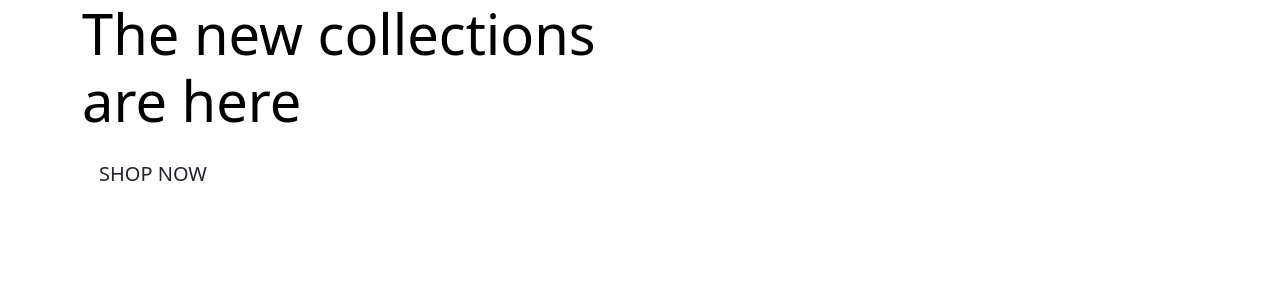
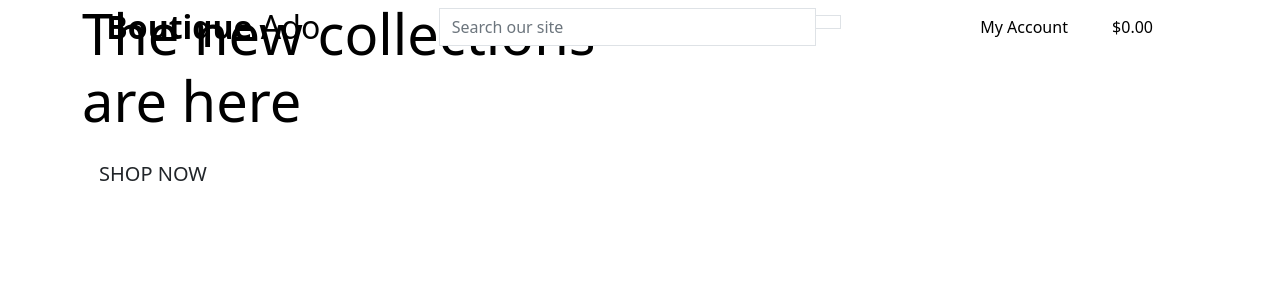
Before and after one commit to theodorCodes/shop-ado-tutorial, a Django app: page / in a window 1280 px wide. Shown: the top 300 px of the page. Run offline with Django 3.2, Linux system fonts and the light colour scheme.

Commit message:
Added header in base.html

```diff
--- a/templates/base.html
+++ b/templates/base.html
@@ -45,7 +45,81 @@
 </head>
 
 <body>
-  <header class="container-fluid fixed-top"></header>
+  <!-- Navigation -->
+  <header class="container-fluid fixed-top">
+    <div class="row">
+      <!-- Logo -->
+      <div class="col-12 col-lg-4 my-auto py-1 py-lg-0 text-center text-lg-left">
+        <a href="{% url 'home' %}" class="nav-link main-logo-link">
+          <h2 class="logo-font text-black my-0"><strong>Boutique</strong> Ado</h2>
+        </a>
+      </div>
+      <!-- Search form -->
+      <div class="col-12 col-lg-4 my-auto py-1 py-lg-0">
+        <form method="GET" action="">
+          <div class="input-group w-100">
+            <input class="form-control border border-black rounded-0" type="text" name="q"
+              placeholder="Search our site">
+            <div class="input-group-append">
+              <button class="form-control btn btn-black border border-black rounded-0" type="submit">
+                <span class="icon">
+                  <i class="fas fa-search"></i>
+                </span>
+              </button>
+            </div>
+          </div>
+        </form>
+      </div>
+      <!-- Account -->
+      <div class="col-12 col-lg-4 my-auto py-1 py-lg-0">
+        <ul class="list-inline list-unstyled text-center text-lg-right my-0">
+          <li class="list-inline-item dropdown">
+            <!-- Parent menu -->
+            <!-- Using Bootstrap data-toggle button -->
+            <a class="text-black nav-link" href="#" id="user-options" data-toggle="dropdown" aria-haspopup="true"
+              aria-expanded="false">
+              <div class="text-center">
+                <div><i class="fas fa-user fa-lg"></i></div>
+                <p class="my-0">My Account</p>
+              </div>
+            </a>
+            <!-- Dropdown menu using django/jinja template tags -->
+            <div class="dropdown-menu border-0" aria-labelledby="user-options">
+              <!-- Show when authenticated -->
+              {% if request.user.is_authenticated %}
+              <!-- Show when user is super user -->
+              {% if request.user.is_superuser %}
+              <a href="" class="dropdown-item">Product Management</a>
+              {% endif %}
+              <a href="" class="dropdown-item">My Profile</a>
+              <!-- Using the allauth templates -->
+              <a href="{% url 'account_logout' %}" class="dropdown-item">Logout</a>
+              {% else %}
+              <!-- If not super user show the following -->
+              <a href="{% url 'account_signup' %}" class="dropdown-item">Register</a>
+              <a href="{% url 'account_login' %}" class="dropdown-item">Login</a>
+              {% endif %}
+            </div>
+          </li>
+          <!-- Shopping items -->
+          <li class="list-inline-item">
+            <a class="{% if grand_total %}text-info font-weight-bold{% else %}text-black{% endif %} nav-link" href="">
+              <div class="text-center">
+                <div><i class="fas fa-shopping-bag fa-lg"></i></div>
+                <p class="my-0">
+                  {% if grand_total %}
+                  ${{ grand_total|floatformat:2 }}
+                  {% else %}
+                  $0.00
+                  {% endif %}
+                </p>
+              </div>
+            </a>
+          </li>
+        </ul>
+      </div>
+    </div>
+  </header>
 
   {% if messages %}
   <div class="message-container"></div>
```
